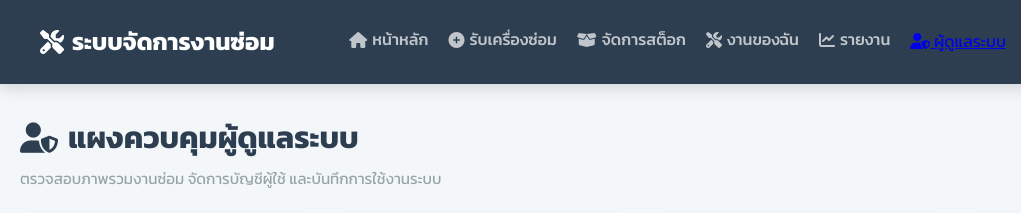
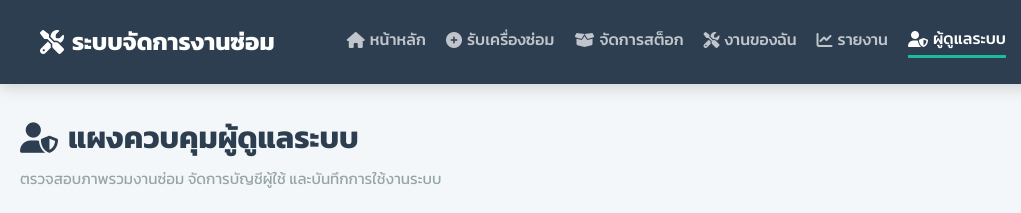
Before and after one commit to tatiyaphon/repair-management-system-backend, a website: page frontend-employee/admin_dashboard.html in a window 1280 px wide. Shown: the top 213 px of the page, 0-1021 px from the left. Drawn offline with Linux system fonts and the light colour scheme; no server answers; sample sign-in values are in the browser's storage.

Commit message:
add some features

```diff
--- a/frontend-employee/admin_dashboard.html
+++ b/frontend-employee/admin_dashboard.html
@@ -1092,10 +1092,9 @@
       <a href="reports.html" class="nav-link">
         <i class="fas fa-chart-line"></i> รายงาน
       </a>
-      <a href="admin_dashboard.html" id="adminTab">
+      <a href="admin_dashboard.html" class="nav-link active">
         <i class="fas fa-user-shield"></i> ผู้ดูแลระบบ
       </a>
-
 <div class="profile-menu" id="profileMenu">
   <div class="profile-trigger" onclick="toggleProfile()">
     <!-- รูปเล็ก (มุมขวาบน) -->
@@ -1701,15 +1700,6 @@ document.addEventListener("click", (e) => {
     dropdown.classList.remove("show");
   }
 });
-document.addEventListener("DOMContentLoaded", () => {
-  const role = localStorage.getItem("role");
-  const adminTab = document.getElementById("adminTab");
-
-  if (adminTab && role !== "admin") {
-    adminTab.remove(); // 🔥 ซ่อนจริง ไม่ใช่แค่ display:none
-  }
-});
-
 </script>
 
 
```
Also changed, not shown: frontend-employee/employee_dashboard.html (+1 -11 lines), frontend-employee/reports.html (+0 -9 lines).
